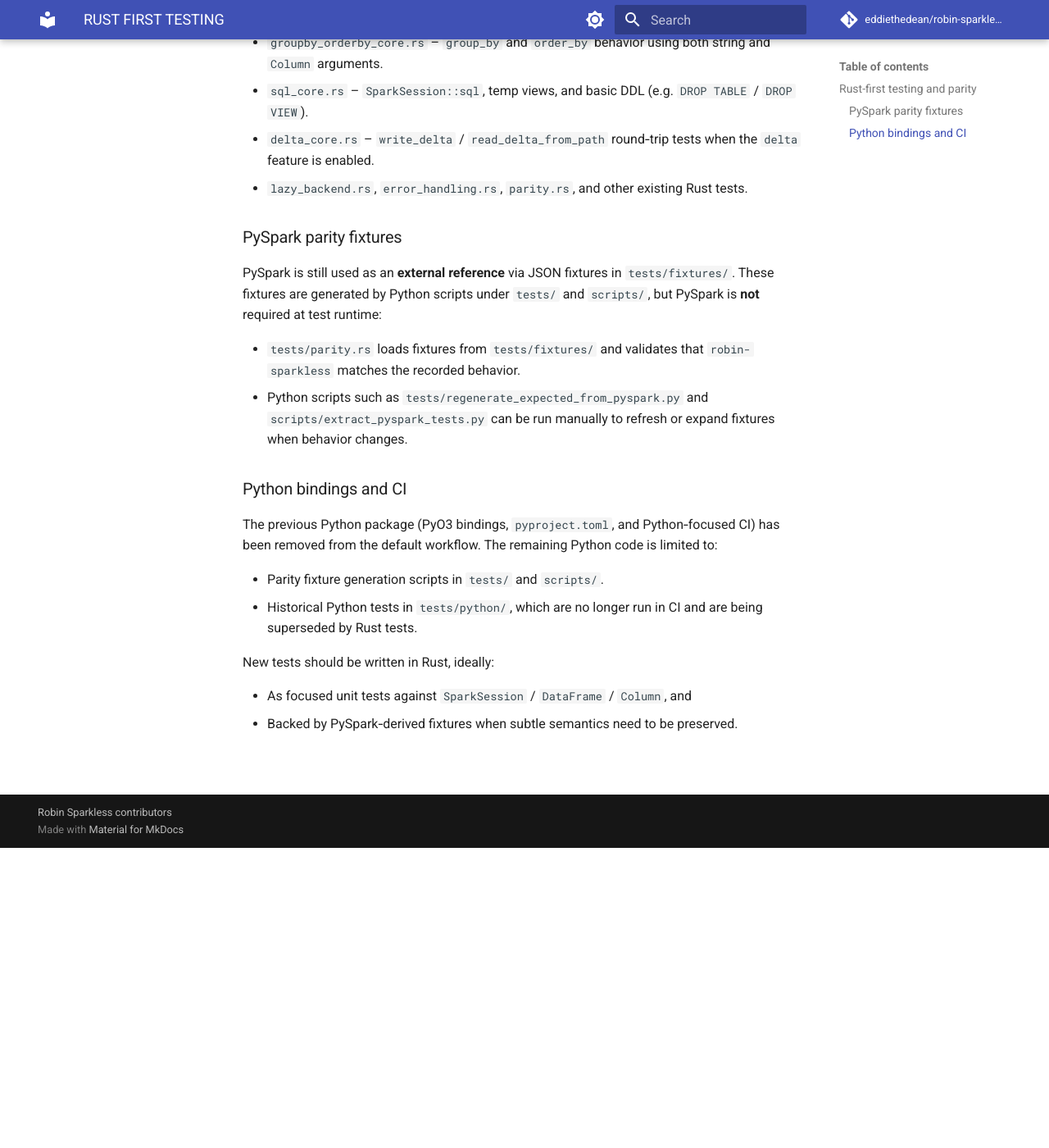
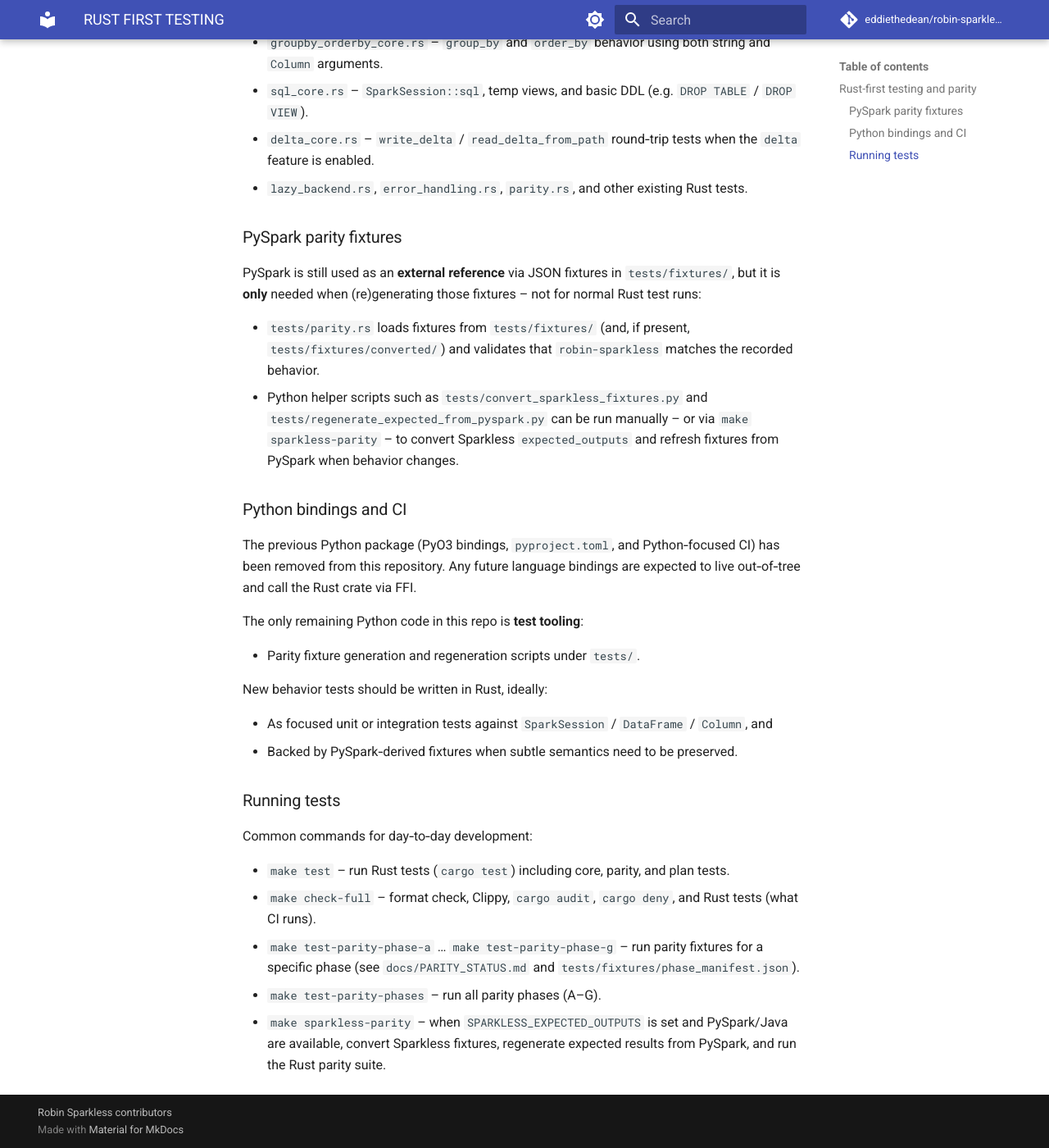
Before and after one commit to eddiethedean/robin-sparkless, an MkDocs documentation site: the page built from docs/RUST_FIRST_TESTING.md, in a window 1280 px wide and 1400 px high, scrolled down 366 px. Shown: the whole window at 82% size. Built offline with MkDocs 1.6.1 and Material for MkDocs 9.7.7, drawn with Linux system fonts in a browser that asks for light colours; comment, search, counter and statistics services are not loaded.

Commit message:
chore: strengthen rust tests and ci parity
Expand core Rust integration tests (joins, windows, UDFs), add regression/property-style checks, wire new parity/plan fixtures, and tighten CI parity runs to a representative phase while keeping the suite Rust-first.

```diff
--- a/docs/RUST_FIRST_TESTING.md
+++ b/docs/RUST_FIRST_TESTING.md
@@ -18,29 +18,48 @@ This project is now **Rust-first**. The core behavior of `SparkSession`,
 ### PySpark parity fixtures
 
 PySpark is still used as an **external reference** via JSON fixtures in
-`tests/fixtures/`. These fixtures are generated by Python scripts
-under `tests/` and `scripts/`, but PySpark is **not** required at test
-runtime:
+`tests/fixtures/`, but it is **only** needed when (re)generating those
+fixtures – not for normal Rust test runs:
 
-- `tests/parity.rs` loads fixtures from `tests/fixtures/` and validates
-  that `robin-sparkless` matches the recorded behavior.
-- Python scripts such as `tests/regenerate_expected_from_pyspark.py`
-  and `scripts/extract_pyspark_tests.py` can be run manually to refresh
-  or expand fixtures when behavior changes.
+- `tests/parity.rs` loads fixtures from `tests/fixtures/` (and, if
+  present, `tests/fixtures/converted/`) and validates that
+  `robin-sparkless` matches the recorded behavior.
+- Python helper scripts such as `tests/convert_sparkless_fixtures.py`
+  and `tests/regenerate_expected_from_pyspark.py` can be run manually
+  – or via `make sparkless-parity` – to convert Sparkless
+  `expected_outputs` and refresh fixtures from PySpark when behavior
+  changes.
 
 ### Python bindings and CI
 
 The previous Python package (PyO3 bindings, `pyproject.toml`, and
-Python‑focused CI) has been removed from the default workflow. The
-remaining Python code is limited to:
+Python‑focused CI) has been removed from this repository. Any future
+language bindings are expected to live out‑of‑tree and call the Rust
+crate via FFI.
 
-- Parity fixture generation scripts in `tests/` and `scripts/`.
-- Historical Python tests in `tests/python/`, which are no longer run
-  in CI and are being superseded by Rust tests.
+The only remaining Python code in this repo is **test tooling**:
 
-New tests should be written in Rust, ideally:
+- Parity fixture generation and regeneration scripts under `tests/`.
 
-- As focused unit tests against `SparkSession` / `DataFrame` /
-  `Column`, and
+New behavior tests should be written in Rust, ideally:
+
+- As focused unit or integration tests against `SparkSession` /
+  `DataFrame` / `Column`, and
 - Backed by PySpark‑derived fixtures when subtle semantics need to be
   preserved.
+
+### Running tests
+
+Common commands for day‑to‑day development:
+
+- `make test` – run Rust tests (`cargo test`) including core, parity,
+  and plan tests.
+- `make check-full` – format check, Clippy, `cargo audit`, `cargo deny`,
+  and Rust tests (what CI runs).
+- `make test-parity-phase-a` … `make test-parity-phase-g` – run
+  parity fixtures for a specific phase (see `docs/PARITY_STATUS.md` and
+  `tests/fixtures/phase_manifest.json`).
+- `make test-parity-phases` – run all parity phases (A–G).
+- `make sparkless-parity` – when `SPARKLESS_EXPECTED_OUTPUTS` is set
+  and PySpark/Java are available, convert Sparkless fixtures, regenerate
+  expected results from PySpark, and run the Rust parity suite.
```
Also changed, not shown: README.md (+4 -4 lines), docs/QUICKSTART.md (+10 -0 lines), docs/TEST_CREATION_GUIDE.md (+8 -21 lines), 13 other files.
